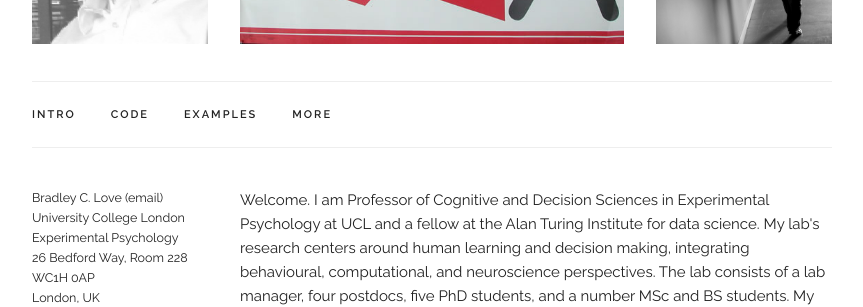
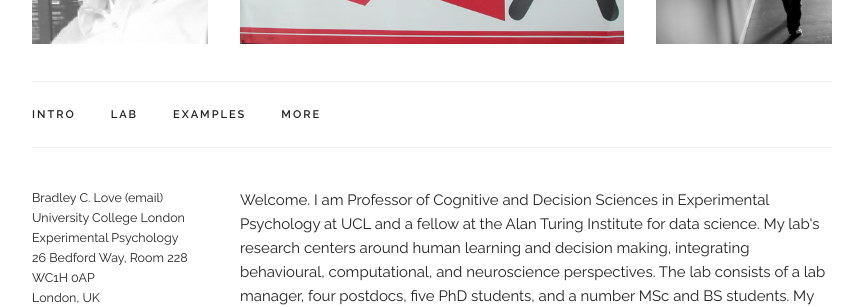
Before and after one commit to lovebc/lovebc.github.io, a Jekyll site: the page built from index.html, in a window 1280 px wide. Shown: the part 459-766 px from the top of the page, without its empty margins (208-1071 px from the left). Built offline with Jekyll 4.4.1, drawn with Linux system fonts in a browser that asks for light colours; nearby versions of some CDN libraries; comment, search, counter and statistics services are not loaded.

Commit message:
Update index.html

```diff
--- a/index.html
+++ b/index.html
@@ -33,38 +33,21 @@
     <nav class="navbar">
       <div class="container">
         <ul class="navbar-list">
-          <li class="navbar-item"><a class="navbar-link" href="#intro">Intro</a></li>
-          <li class="navbar-item">
-            <a class="navbar-link" href="#" data-popover="#codeNavPopover">Code</a>
+
+          <li class="navbar-item"> <!-- link to top(-ish) of page -->
+            <a class="navbar-link" href="#intro">Intro</a></li>
+
+          <li class="navbar-item"> <!-- this makes it make a cool drop-down thing -->
+            <a class="navbar-link" href="/lab" data-popover="#codeNavPopover">Lab</a>
             <div id="codeNavPopover" class="popover">
               <ul class="popover-list">
                 <li class="popover-item">
-                  <a class="popover-link" href="#grid">Grid</a>
+                  <a class="popover-link" href="/lab">About</a>
                 </li>
                 <li class="popover-item">
-                  <a class="popover-link" href="#typography">Typography</a>
+                  <a class="popover-link" href="/lab/people">People</a>
                 </li>
-                <li class="popover-item">
-                  <a class="popover-link" href="#buttons">Buttons</a>
-                </li>
-                <li class="popover-item">
-                  <a class="popover-link" href="#forms">Forms</a>
-                </li>
-                <li class="popover-item">
-                  <a class="popover-link" href="#lists">Lists</a>
-                </li>
-                <li class="popover-item">
-                  <a class="popover-link" href="#code">Code</a>
-                </li>
-                <li class="popover-item">
-                  <a class="popover-link" href="#tables">Tables</a>
-                </li>
-                <li class="popover-item">
-                  <a class="popover-link" href="#queries">Queries</a>
-                </li>
-                <li class="popover-item">
-                  <a class="popover-link" href="#utilities">Utilities</a>
-                </li>
+
               </ul>
             </div>
           </li>
@@ -117,8 +100,9 @@
             <p>
             <h4>Availability</h4>
             <p>Meeting Times: T-Th 12-8 PM, when available. I've already hit my PhD viva quota for 2015-2016 academic year. Feel free to try me for ad hoc reviews, but two editing jobs lead to a low accept rate, sorry. </p>
+
             <h4>Tweets</h4>
-            <a class="twitter-timeline"  href="https://twitter.com/DrLoveBC" data-widget-id="513078909043089409"  data-chrome="nofooter noheader" height="350" width="600"  data-tweet-limit="4">Tweets by @DrLoveBC</a>
+            <a class="twitter-timeline"  href="https://twitter.com/DrLoveBC" data-widget-id="513078909043089409"  data-chrome="nofooter noheader" height="350" width="600"  data-tweet-limit="3">Tweets by @DrLoveBC</a>
             <script>!function(d,s,id){var js,fjs=d.getElementsByTagName(s)[0],p=/^http:/.test(d.location)?'http':'https';if(!d.getElementById(id)){js=d.createElement(s);js.id=id;js.src=p+"://platform.twitter.com/widgets.js";fjs.parentNode.insertBefore(js,fjs);}}(document,"script","twitter-wjs");</script>
 
         </div>
```
